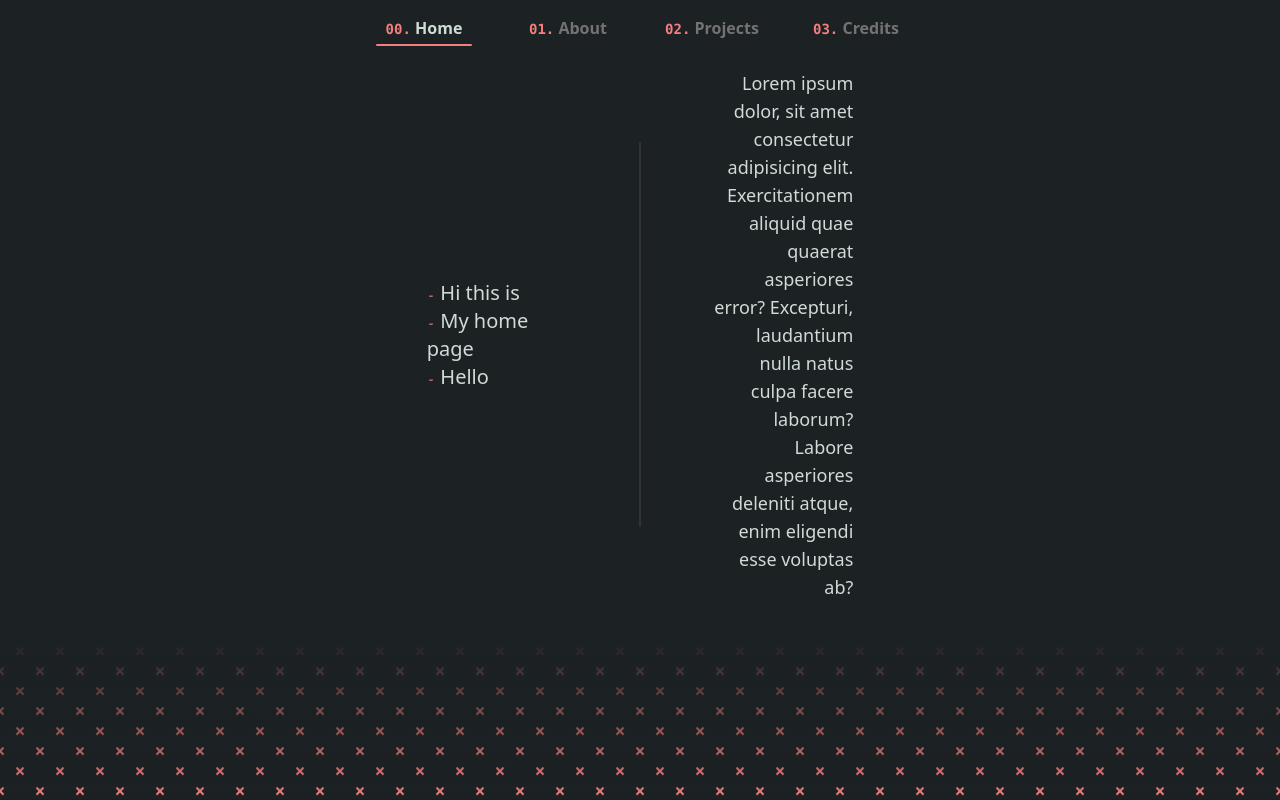
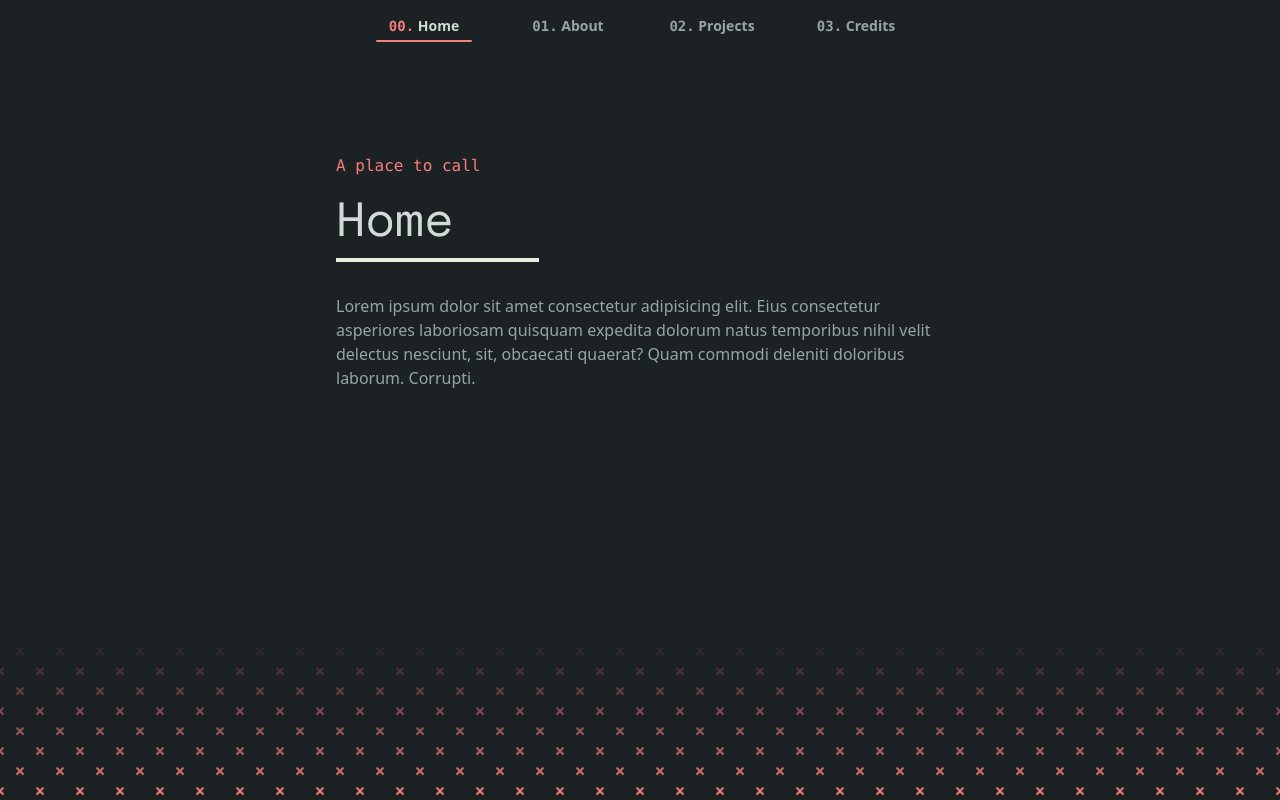
Before and after one commit to mardisen/vue-portfolio, a Vue app: page / in a window 1280 px wide. Built offline with nearby package versions, Linux system fonts and the light colour scheme.

Commit message:
Improved Navbar and Content UI

```diff
--- a/src/assets/main.css
+++ b/src/assets/main.css
@@ -1,12 +1,15 @@
 @import "./base.css";
 @import "./animations.css";
+@import "./fonts.css";
 
 :root {
     @apply text-primary-light;
     @apply selection:bg-primary-accent;
 }
 
-#app, body, html {
+#app,
+body,
+html {
     @apply h-screen;
 }
 
@@ -17,15 +20,28 @@
 .navbar {
     @apply w-full text-center inline-flex justify-center p-4 space-x-12 font-semibold text-base;
     a {
-        @apply transition-all duration-300 text-neutral-500 w-24;
+        @apply text-primary-mid w-24 text-sm;
 
         &:hover {
             @apply text-primary-lightest;
+
+            & > code {
+                @apply text-primary-lightest;
+            }
+        }
+
+        code {
+            @apply text-primary-mid;
+        }
+
+        code,
+        &::after,
+        & {
+            @apply transition-all ease-out duration-300;
         }
 
         &::after {
             @apply h-[2px] w-0 rounded-full bg-primary-light block mx-auto mt-1;
-            @apply transition-all ease-out duration-300 delay-200;
             content: "";
         }
 
@@ -47,18 +63,18 @@
             &::after {
                 @apply bg-primary-accent w-full;
             }
+
+            code {
+                @apply text-primary-accent;
+            }
         }
     }
 }
 
 .content {
-    @apply w-1/3 grow mx-auto my-20 text-center rounded transition-all duration-300;
+    @apply w-2/4 grow mx-auto my-20 text-center rounded transition-all duration-300;
 
     & > * {
         @apply transition-all duration-300;
     }
 }
-
-code {
-    @apply text-sm text-primary-accent;
-}
--- a/src/views/HomeView.vue
+++ b/src/views/HomeView.vue
@@ -1,13 +1,16 @@
 <template>
-  <div class="flex justify-between items-center h-2/3 home">
-    <div class="text-xl text-left basis-1/3">
-      <code>-</code> Hi this is<br>
-      <code>-</code> My home page<br>
-      <code>-</code> Hello<br>
+  <div class="flex flex-col p-4 space-y-8 text-left home">
+    <div class="flex flex-col space-y-4 w-full">
+      <code class="text-primary-accent">A place to call</code>
+      <h1 class="text-5xl font-space-mono">
+        Home
+      </h1>
+      <div class="w-1/3 h-1 bg-primary-lightest"></div>
     </div>
-    <div class="w-0.5 h-full rounded bg-primary-dark"></div>
-    <div class="text-lg text-right basis-1/3">Lorem ipsum dolor, sit amet consectetur adipisicing elit. Exercitationem aliquid
-      quae quaerat asperiores error? Excepturi, laudantium nulla natus culpa facere laborum? Labore asperiores deleniti
-      atque, enim eligendi esse voluptas ab?</div>
+    <div class="w-full basis-2/3 grow text-primary-mid">
+      Lorem ipsum dolor sit amet consectetur adipisicing elit. Eius consectetur asperiores laboriosam quisquam expedita
+      dolorum natus temporibus nihil velit delectus nesciunt, sit, obcaecati quaerat? Quam commodi deleniti doloribus
+      laborum. Corrupti.
+    </div>
   </div>
 </template>
```
